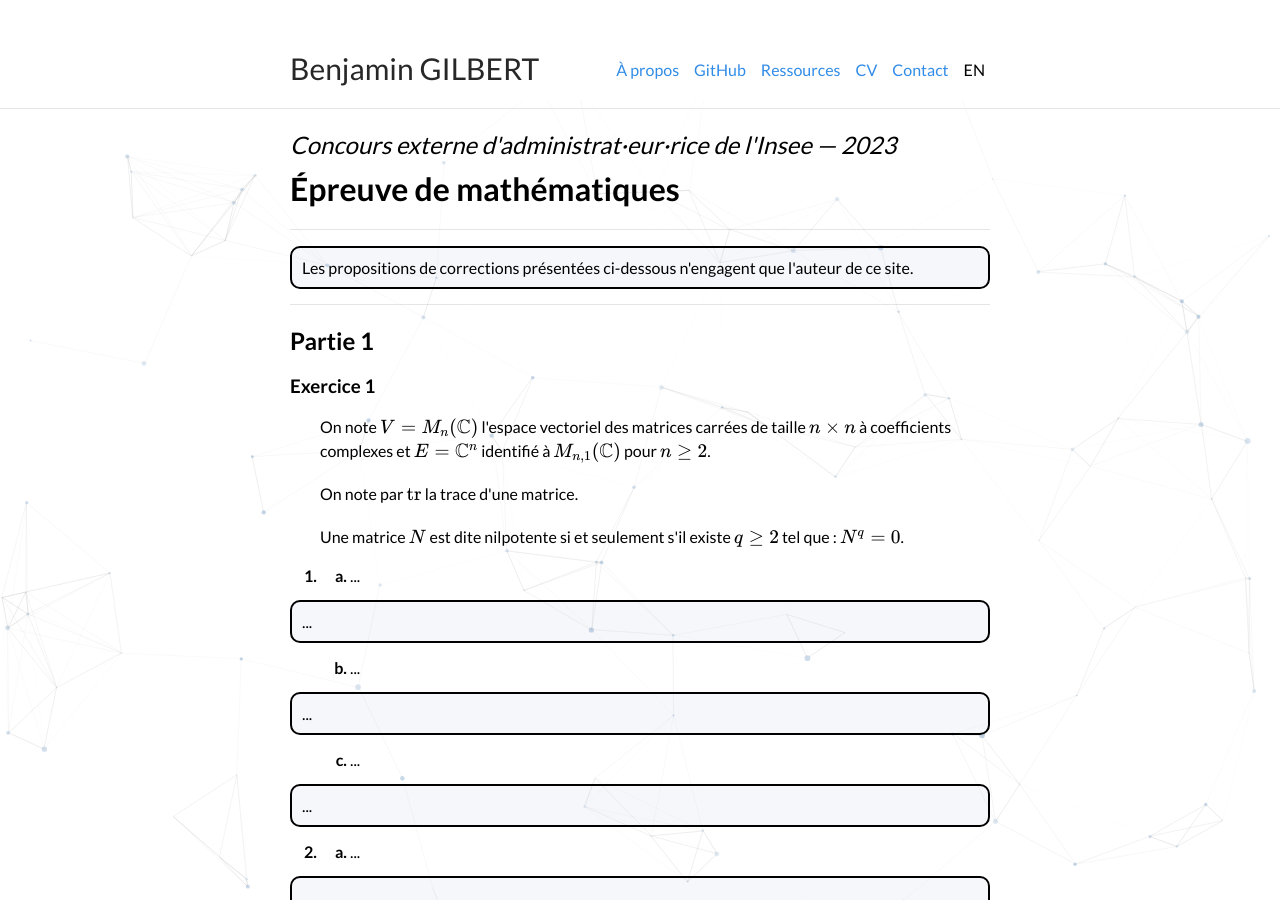
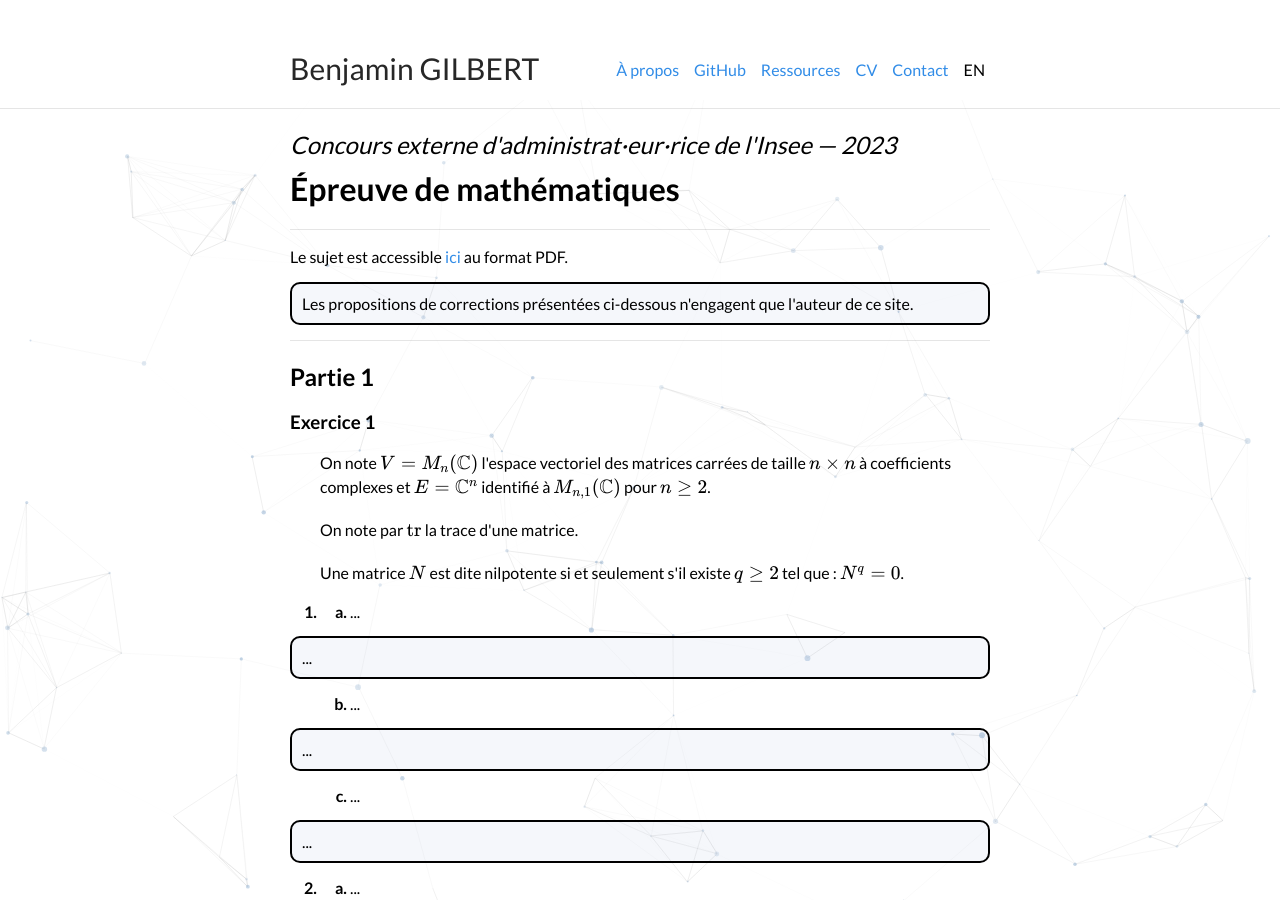
Before and after one commit to bglbrt/bglbrt.github.io, a Jekyll site: the page built from fr/ressources/corrections/insee_administrateur_externe_2023.md, in a window 1280 px wide and 900 px high. Built offline with Jekyll 4.4.1, drawn with Linux system fonts in a browser that asks for light colours; nearby versions of some CDN libraries.

Commit message:
Mise à jour du site

```diff
--- a/fr/ressources/corrections/insee_administrateur_externe_2023.md
+++ b/fr/ressources/corrections/insee_administrateur_externe_2023.md
@@ -10,6 +10,10 @@
 <h1 style="margin-top: 0">Épreuve de mathématiques</h1>
 
 ---
+
+<p>
+Le sujet est accessible <a href = "/pdfs/insee_administrateur_externe/insee_administrateur_externe_2023.pdf">ici</a> au format PDF.
+</p>
 
 <p style="border: solid 2px; border-radius: 10px; background-color:rgba(152, 180, 212, .1); padding-right: 10px; padding-left: 10px; padding-top: 10px; padding-bottom: 10px; margin: 15px 0 15px 0px;">
 Les propositions de corrections présentées ci-dessous n'engagent que l'auteur de ce site.
```
